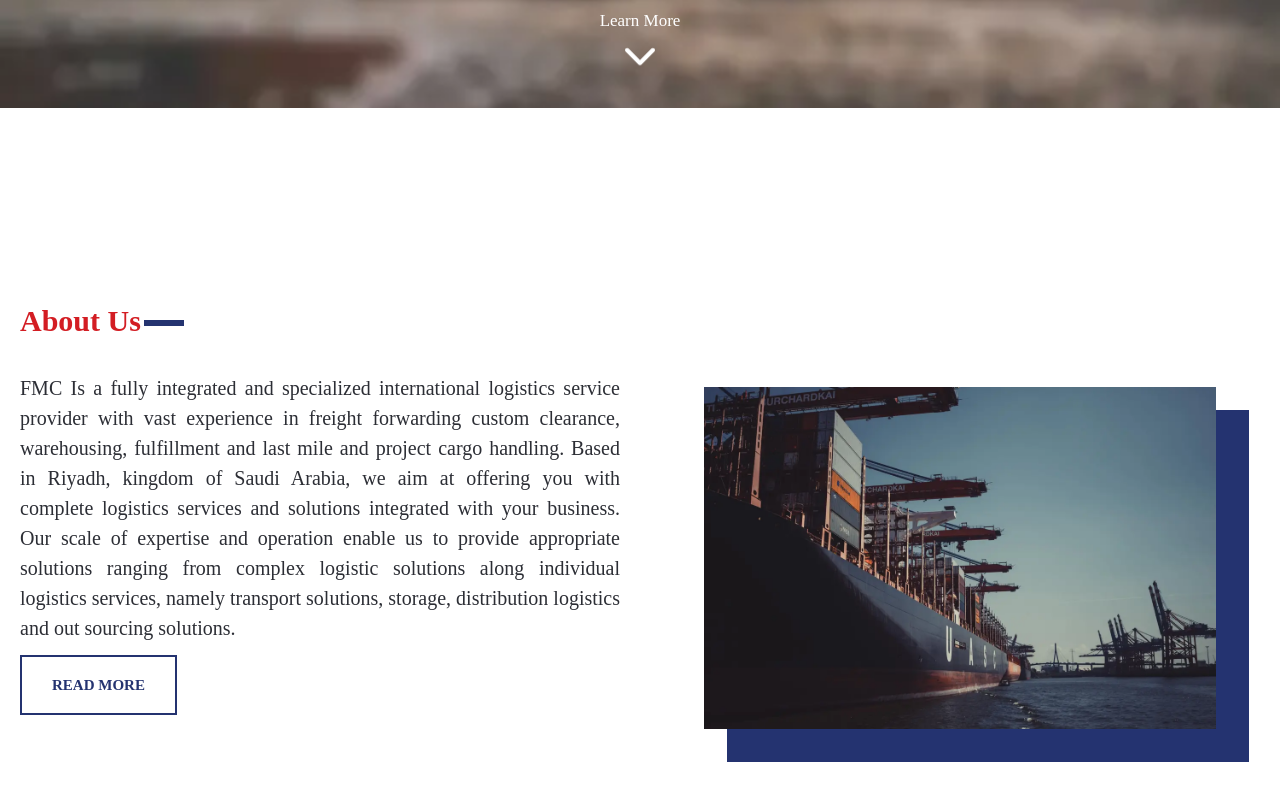
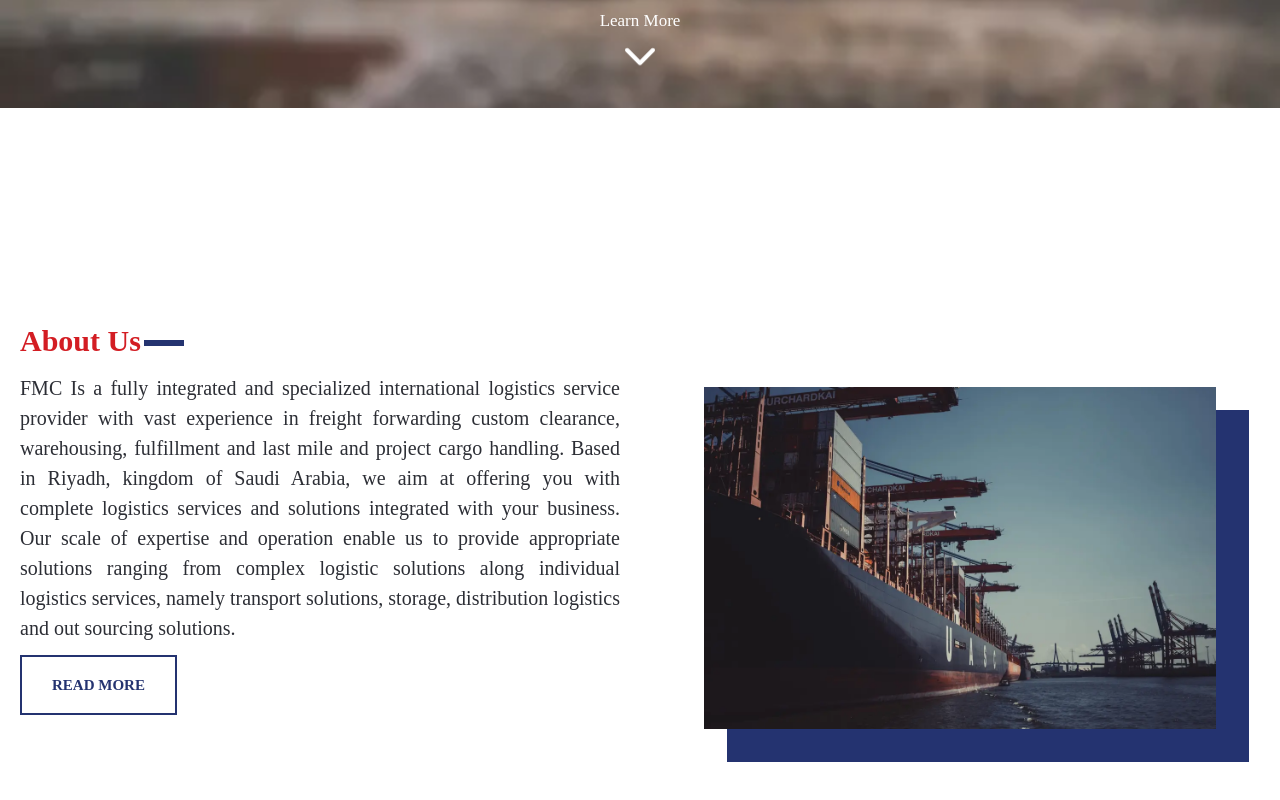
Before and after one commit to habibhamdoun/fmc-React, a React (Create React App) app: page / in a window 1280 px wide. Shown: the part 692-1492 px from the top of the page. Built offline with nearby package versions, Linux system fonts and the light colour scheme.

Commit message:
fix about title placement

```diff
--- a/src/components/About.jsx
+++ b/src/components/About.jsx
@@ -7,13 +7,13 @@ function About({isMobile}) {
   return (
     <section className="about grid grid--1x2" id="aboutUs">
       <div className="about__content" data-aos={isMobile ? '' :"fade-right"}>
+        <p className="about__text">
         <h3 className="about__title">
           <div className="title">
             <h3 className="title__header">About Us</h3>
             <div className="line line--blue"></div>
           </div>
         </h3>
-        <p className="about__text">
           FMC Is a fully integrated and specialized international logistics
           service provider with vast experience in freight forwarding custom
           clearance, warehousing, fulfillment and last mile and project cargo
--- a/src/index.css
+++ b/src/index.css
@@ -627,12 +627,24 @@ input{
   box-shadow: 11px 11px 0px 2px var(--color-primary);
 }
 .about__text {
-  padding-bottom: 2rem;
+  margin-bottom: 2rem;
   font-size: 2rem;
 }
 @media screen and (min-width: 768px) {
+  .about {
+    margin-block: 8rem;
+    height: 90vh;
+  }
+  .about__title{
+    margin: 0;
+    margin-bottom: 1rem;
+  }
   .about__title .title {
     text-align: left;
+  }
+  .about__text{
+    margin-top: 5rem;
+    align-self: flex-start;
   }
   .about__img {
     width: 80%;
@@ -642,10 +654,7 @@ input{
   }
   .about__btn {
     align-self: flex-start;
-  }
-  .about {
-    margin-block: 8rem;
-    height: 90vh;
+    margin-top: 1rem;
   }
 }
 @media screen and (min-width: 1024px) {
@@ -914,7 +923,7 @@ input{
   box-shadow:0 0 2px #000;
   -webkit-box-shadow: 0 0 2px #000;
   -moz-box-shadow: 0 0 2px #000;
-  -webkit-appearance: none;
+  -webkit-appearance: none ;
 }
 .contact__item:focus {
   outline: 0;
```
